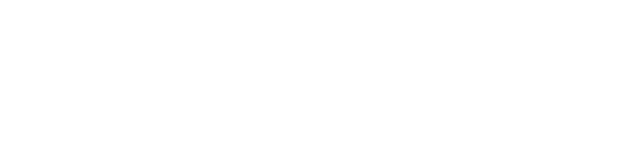
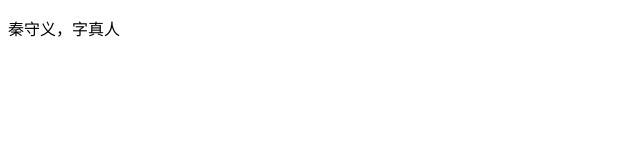
Before and after one commit to Permanent995/http-, a plain HTML site: page index.html in a window 1280 px wide. Shown: the whole page, without its empty margins (0-640 px from the left). Drawn offline with Linux system fonts and the light colour scheme.

Commit message:
Add content about 秦守义 in index.html
Added a paragraph about 秦守义 to the body.

```diff
--- a/index.html
+++ b/index.html
@@ -7,5 +7,7 @@
     <title>秦守义的一生</title>
 
 </head>
-<body></body>
+<body>
+    <p>秦守义，字真人</p>
+</body>
 </html>
```
